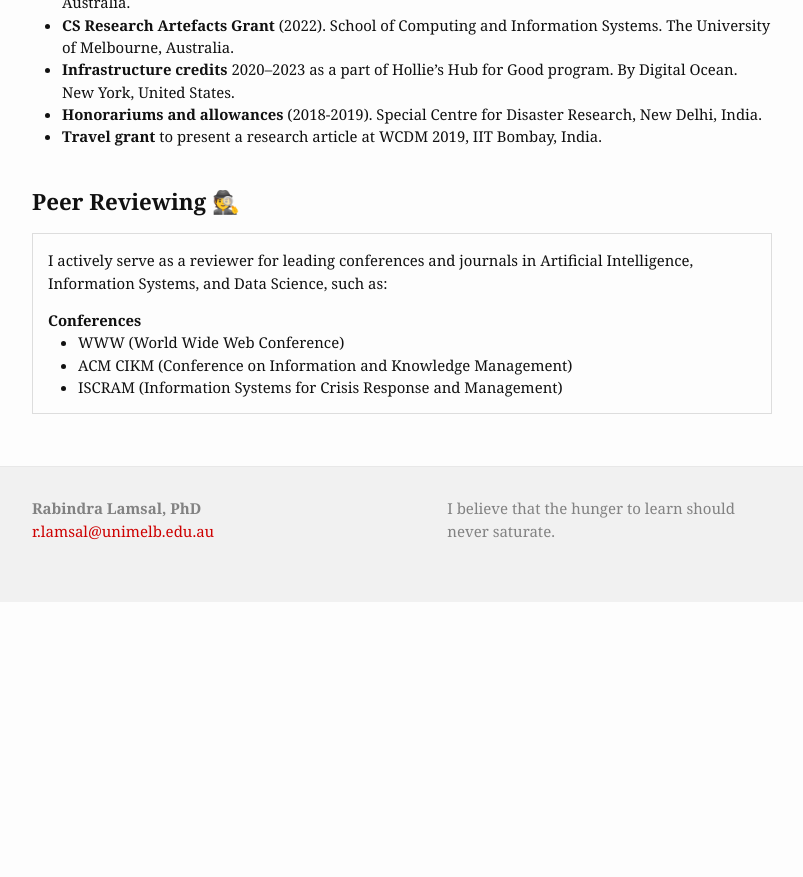
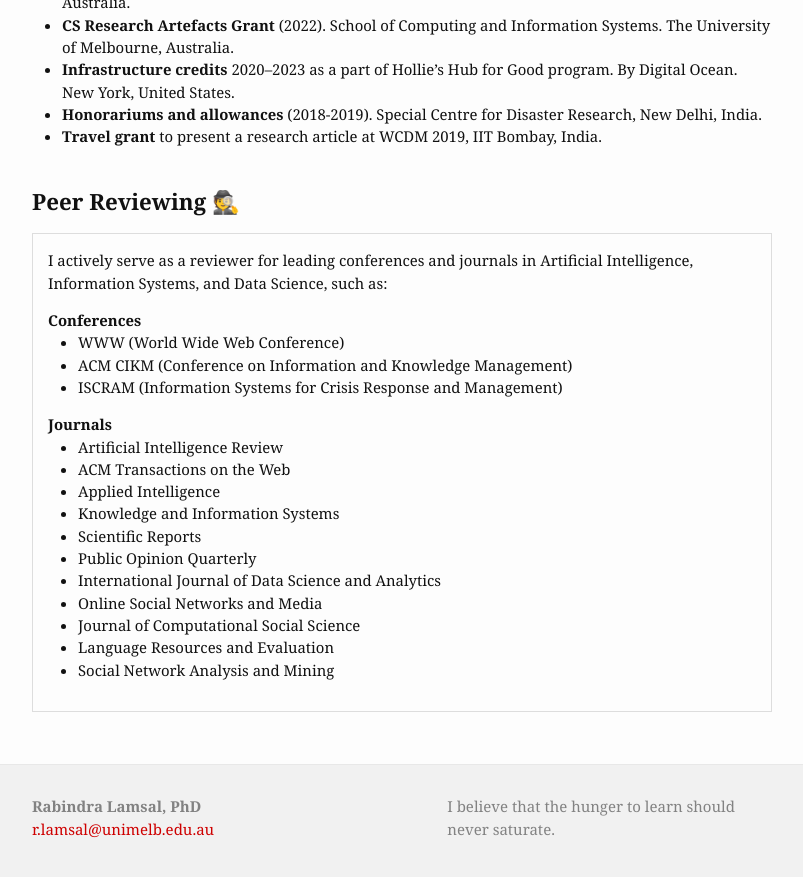
Before and after one commit to rabindralamsal/personal-site, a Jekyll site: the page built from index.html, in a window 1280 px wide and 900 px high, scrolled down 1519 px. Shown: the top 877 px of the window, without its empty margins (238-1041 px from the left). Built offline with Jekyll 4.4.1, drawn with Linux system fonts in a browser that asks for light colours; before the commit the page ends 2121 px from its top, so only the background shows below that.

Commit message:
Update index.html

```diff
--- a/index.html
+++ b/index.html
@@ -71,7 +71,7 @@ I created and maintained <a href="https://ieee-dataport.org/open-access/coronavi
 
 <br>
 <h2> Peer Reviewing 🕵️ </h2>
-<div class="updates" style="height: 10em; overflow-y: scroll;border:1px solid #ddd; padding:15px;">
+<div class="updates" style="border:1px solid #ddd; padding:15px;">
 
 <p>I actively serve as a reviewer for leading conferences and journals in Artificial Intelligence, Information Systems, and Data Science, such as:</p>
 
```
